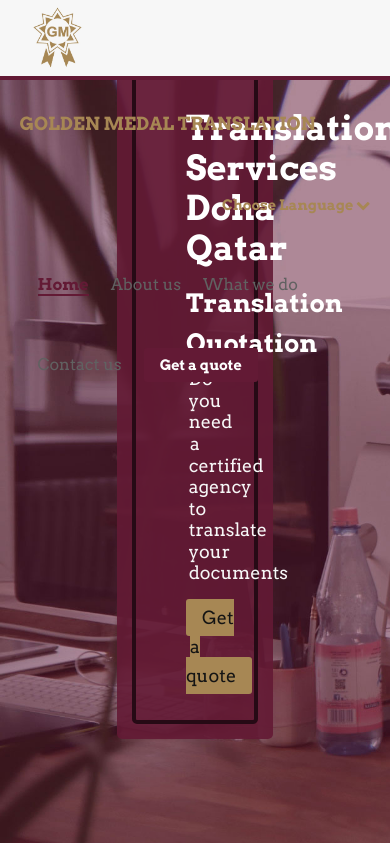
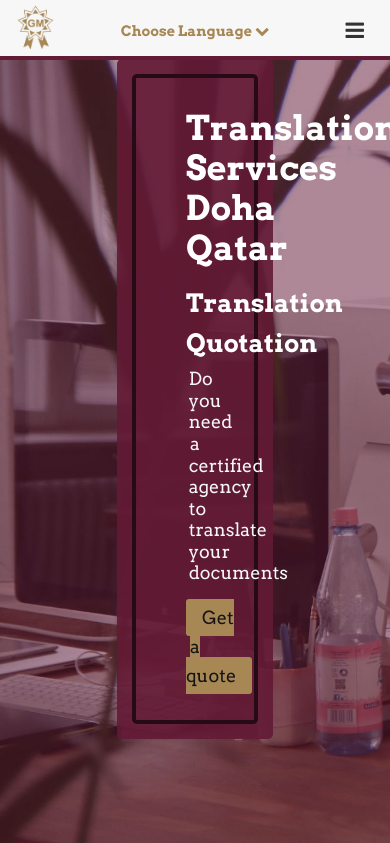
Before and after one commit to rusaidmrd/gmt, a PHP site: page / in a window 390 px wide; the page is wider, and only the part inside the window is pictured. Shown: the top 843 px of that part. Run offline with PHP 8.4, Linux system fonts and the light colour scheme; some libraries are stand-ins or nearby versions.

Commit message:
responsive header

```diff
--- a/index.html
+++ b/index.html
@@ -1,4 +1,4 @@
-<!DOCTYPE html>
+ <!DOCTYPE html>
 <html lang="en">
 <head>
 
@@ -54,7 +54,7 @@
 					</ul>
 				</div><!-- end of lang-content -->
 			</div><!-- end of lang-wrapper -->
-			<div class="menu-wrapper">
+			<div class="menu-wrapper collapse navbar-collapse" id="collapse">
 				<ul class="menu">
 					<li class="active"><a href="#slider-wrapper" class="scroll">Home</a></li>
 					<li><a href="#about-wrapper" class="scroll">About us</a></li>
@@ -63,6 +63,10 @@
 					<li><a href="#form-wrapper" class="scroll">Get a quote</a></li>
 				</ul>
 			</div><!-- end of menu-wrapper -->
+
+			<div class="humber-wrap navbar-toggle collapsed" data-toggle="collapse" data-target="#collapse">
+				<i class="fa fa-bars" aria-hidden="true"></i>
+			</div>
 	</div><!-- end of top-wrapper -->
 
 	<div class="slider-wrapper" id="slider-wrapper">
--- a/js/ajax-form.js
+++ b/js/ajax-form.js
@@ -8,6 +8,7 @@
 	 	var phone=$('#phone_no').val();
 	 	var file=$('#t-file').get(0).files.length;
 	 	var value=$('#submit').val();
+
 
 
 
--- a/sass/_variables.scss
+++ b/sass/_variables.scss
@@ -7,9 +7,6 @@
 
 $error:#e54b48;
 
-
-
-// the values for responsive web site
 
 
 // iPhone 4 and 4S
@@ -27,3 +24,10 @@
 // iPhone 6+
 $iphone6mainP: (414px 736px) (orientation portrait);
 $iphone6mainL: (414px 736px) (orientation landscape);
+
+
+// maximum ipad breakpoint
+$ipadMax: max-width 768px;
+
+// maximum mobile breakpoint
+$ipadMax: max-width 415px;
--- a/sass/modules/_top-wrapper.scss
+++ b/sass/modules/_top-wrapper.scss
@@ -31,6 +31,9 @@
 				font-size: 1em;
 				font-weight: 700;
 				color: $primary;
+				@include breakpoint($ipadMax) {
+					display:none;
+				}
 			}
 
 		}
@@ -179,6 +182,7 @@
 						font-size: 0.8em;
 						font-weight: 600;
 						@include border-radius(3px);
+
 						&:hover {
 							text-decoration: none;
 							border-bottom:2px solid $secondary;
@@ -187,6 +191,75 @@
 				}
 			}
 		}
-	}
+	} // end of menu wrapper
+
 
 } // end of top-wrapper
+
+
+@include breakpoint($ipadMax) {
+	.top-wrapper {
+		postion:relative;
+		height:60px;
+		padding:0px 2%;
+
+		.logo-wrapper {
+			.logo-img {
+				float: left;
+				img {
+					width:55px;
+					height: 55px;
+				}
+			} // end of logo-img
+		} // end of logo-wrapper
+
+		.lang-wrapper {
+			position:absolute;
+			top:0;
+			left:50%;
+			transform:translateX(-50%);
+			height:60px;
+			.lang-head {
+				line-height:60px;
+			} // end of lang-head
+
+		} // lang-wrapper
+
+		.menu-wrapper {
+			position:absolute;
+			top:60px;
+			left:0;
+			width:100%;
+			margin:0;
+			@include transition;
+			ul.menu {
+				li {
+					display:block;
+					background:black;
+					width:100%;
+					margin-left:0;
+					text-align:center;
+					a {
+
+					}
+				}
+			}
+		} // end of menu wrapper
+
+		.navbar-collapse.in {
+			padding:0;
+		}
+
+		.humber-wrap {
+			position:absolute;
+			top:0px;
+			right:0px;
+
+			i {
+				font-size:1.2em;
+			}
+		} // end of humber-menu
+
+	} // end of top-wrapper
+
+}
--- a/stylesheets/styles.css
+++ b/stylesheets/styles.css
@@ -287,29 +287,35 @@
   font-weight: 700;
   color: #a78754;
 }
-/* line 41, ../sass/modules/_top-wrapper.scss */
+@media (max-width: 415px) {
+  /* line 26, ../sass/modules/_top-wrapper.scss */
+  .top-wrapper .logo-wrapper .logo-text h3 {
+    display: none;
+  }
+}
+/* line 44, ../sass/modules/_top-wrapper.scss */
 .top-wrapper .lang-wrapper {
   float: right;
   height: 80px;
 }
-/* line 45, ../sass/modules/_top-wrapper.scss */
+/* line 48, ../sass/modules/_top-wrapper.scss */
 .top-wrapper .lang-wrapper .lang-head {
   display: block;
   cursor: pointer;
   line-height: 80px;
 }
-/* line 48, ../sass/modules/_top-wrapper.scss */
+/* line 51, ../sass/modules/_top-wrapper.scss */
 .top-wrapper .lang-wrapper .lang-head a {
   color: #a78754;
   font-size: 0.8em;
   font-weight: 600;
 }
-/* line 52, ../sass/modules/_top-wrapper.scss */
+/* line 55, ../sass/modules/_top-wrapper.scss */
 .top-wrapper .lang-wrapper .lang-head a i {
   -webkit-transition: all 900ms cubic-bezier(0.68, -0.55, 0.265, 1.55);
   transition: all 900ms cubic-bezier(0.68, -0.55, 0.265, 1.55);
 }
-/* line 60, ../sass/modules/_top-wrapper.scss */
+/* line 63, ../sass/modules/_top-wrapper.scss */
 .top-wrapper .lang-wrapper .lang-content {
   background: white;
   height: 0;
@@ -318,7 +324,7 @@
   -webkit-transition: all 900ms cubic-bezier(0.68, -0.55, 0.265, 1.55);
   transition: all 900ms cubic-bezier(0.68, -0.55, 0.265, 1.55);
 }
-/* line 67, ../sass/modules/_top-wrapper.scss */
+/* line 70, ../sass/modules/_top-wrapper.scss */
 .top-wrapper .lang-wrapper .lang-content ul {
   height: 100%;
   padding: 15px 0 4px 0px;
@@ -329,23 +335,23 @@
   -webkit-transition: all 900ms cubic-bezier(0.68, -0.55, 0.265, 1.55);
   transition: all 900ms cubic-bezier(0.68, -0.55, 0.265, 1.55);
 }
-/* line 74, ../sass/modules/_top-wrapper.scss */
+/* line 77, ../sass/modules/_top-wrapper.scss */
 .top-wrapper .lang-wrapper .lang-content ul li {
   width: 100%;
   margin: 0px auto 10px auto;
 }
-/* line 77, ../sass/modules/_top-wrapper.scss */
+/* line 80, ../sass/modules/_top-wrapper.scss */
 .top-wrapper .lang-wrapper .lang-content ul li img {
   width: 22px;
   height: 22px;
   display: inline-block;
   vertical-align: center;
 }
-/* line 84, ../sass/modules/_top-wrapper.scss */
+/* line 87, ../sass/modules/_top-wrapper.scss */
 .top-wrapper .lang-wrapper .lang-content ul li img.french-img {
   height: 16px;
 }
-/* line 87, ../sass/modules/_top-wrapper.scss */
+/* line 90, ../sass/modules/_top-wrapper.scss */
 .top-wrapper .lang-wrapper .lang-content ul li a {
   display: inline-block;
   margin-left: 10px;
@@ -358,20 +364,20 @@
   -o-transition: color 0.4s ease-in-out;
   transition: color 0.4s ease-in-out;
 }
-/* line 99, ../sass/modules/_top-wrapper.scss */
+/* line 102, ../sass/modules/_top-wrapper.scss */
 .top-wrapper .lang-wrapper .lang-content ul li a:hover {
   color: #141414;
 }
-/* line 107, ../sass/modules/_top-wrapper.scss */
+/* line 110, ../sass/modules/_top-wrapper.scss */
 .top-wrapper .lang-wrapper .lang-show {
   height: 135px;
 }
-/* line 113, ../sass/modules/_top-wrapper.scss */
+/* line 116, ../sass/modules/_top-wrapper.scss */
 .top-wrapper .menu-wrapper {
   float: right;
   margin-right: 40px;
 }
-/* line 119, ../sass/modules/_top-wrapper.scss */
+/* line 122, ../sass/modules/_top-wrapper.scss */
 .top-wrapper .menu-wrapper ul.menu li {
   display: inline-block;
   margin-left: 18px;
@@ -380,7 +386,7 @@
   -o-transition: all 0.4s ease-in-out;
   transition: all 0.4s ease-in-out;
 }
-/* line 129, ../sass/modules/_top-wrapper.scss */
+/* line 132, ../sass/modules/_top-wrapper.scss */
 .top-wrapper .menu-wrapper ul.menu li a {
   color: #616161;
   font-size: 0.9em;
@@ -391,12 +397,12 @@
   transition: all 0.4s ease-in-out;
   text-decoration: none;
 }
-/* line 140, ../sass/modules/_top-wrapper.scss */
+/* line 143, ../sass/modules/_top-wrapper.scss */
 .top-wrapper .menu-wrapper ul.menu li a:hover {
   color: #a78754;
   border-bottom: 2px solid #a78754;
 }
-/* line 147, ../sass/modules/_top-wrapper.scss */
+/* line 150, ../sass/modules/_top-wrapper.scss */
 .top-wrapper .menu-wrapper ul.menu li:last-child a {
   color: white;
   background: #631a35;
@@ -407,22 +413,22 @@
   -webkit-border-radius: 3px;
   border-radius: 3px;
 }
-/* line 154, ../sass/modules/_top-wrapper.scss */
+/* line 157, ../sass/modules/_top-wrapper.scss */
 .top-wrapper .menu-wrapper ul.menu li:last-child a:hover {
   text-decoration: none;
   border-bottom: 2px solid white;
 }
-/* line 164, ../sass/modules/_top-wrapper.scss */
+/* line 167, ../sass/modules/_top-wrapper.scss */
 .top-wrapper .menu-wrapper ul.menu li.active a {
   color: #631a35;
   font-weight: 700;
   border-bottom: 2px solid #631a35;
 }
-/* line 170, ../sass/modules/_top-wrapper.scss */
+/* line 173, ../sass/modules/_top-wrapper.scss */
 .top-wrapper .menu-wrapper ul.menu li.active a:focus {
   text-decoration: none;
 }
-/* line 175, ../sass/modules/_top-wrapper.scss */
+/* line 178, ../sass/modules/_top-wrapper.scss */
 .top-wrapper .menu-wrapper ul.menu li.active:last-child a {
   color: white;
   background: #631a35;
@@ -433,12 +439,75 @@
   -webkit-border-radius: 3px;
   border-radius: 3px;
 }
-/* line 182, ../sass/modules/_top-wrapper.scss */
+/* line 186, ../sass/modules/_top-wrapper.scss */
 .top-wrapper .menu-wrapper ul.menu li.active:last-child a:hover {
   text-decoration: none;
   border-bottom: 2px solid #631a35;
 }
 
+@media (max-width: 415px) {
+  /* line 201, ../sass/modules/_top-wrapper.scss */
+  .top-wrapper {
+    postion: relative;
+    height: 60px;
+    padding: 0px 2%;
+  }
+  /* line 207, ../sass/modules/_top-wrapper.scss */
+  .top-wrapper .logo-wrapper .logo-img {
+    float: left;
+  }
+  /* line 209, ../sass/modules/_top-wrapper.scss */
+  .top-wrapper .logo-wrapper .logo-img img {
+    width: 55px;
+    height: 55px;
+  }
+  /* line 216, ../sass/modules/_top-wrapper.scss */
+  .top-wrapper .lang-wrapper {
+    position: absolute;
+    top: 0;
+    left: 50%;
+    transform: translateX(-50%);
+    height: 60px;
+  }
+  /* line 222, ../sass/modules/_top-wrapper.scss */
+  .top-wrapper .lang-wrapper .lang-head {
+    line-height: 60px;
+  }
+  /* line 228, ../sass/modules/_top-wrapper.scss */
+  .top-wrapper .menu-wrapper {
+    position: absolute;
+    top: 60px;
+    left: 0;
+    width: 100%;
+    margin: 0;
+    -webkit-transition: all 0.4s ease-in-out;
+    -moz-transition: all 0.4s ease-in-out;
+    -ms-transition: all 0.4s ease-in-out;
+    transition: all 0.4s ease-in-out;
+  }
+  /* line 236, ../sass/modules/_top-wrapper.scss */
+  .top-wrapper .menu-wrapper ul.menu li {
+    display: block;
+    background: black;
+    width: 100%;
+    margin-left: 0;
+    text-align: center;
+  }
+  /* line 249, ../sass/modules/_top-wrapper.scss */
+  .top-wrapper .navbar-collapse.in {
+    padding: 0;
+  }
+  /* line 253, ../sass/modules/_top-wrapper.scss */
+  .top-wrapper .humber-wrap {
+    position: absolute;
+    top: 0px;
+    right: 0px;
+  }
+  /* line 258, ../sass/modules/_top-wrapper.scss */
+  .top-wrapper .humber-wrap i {
+    font-size: 1.2em;
+  }
+}
 /* line 1, ../sass/modules/_slider-wrapper.scss */
 .slider-wrapper {
   width: 100%;
```
Also changed, not shown: sass/_base.scss (line endings or trailing spaces).
